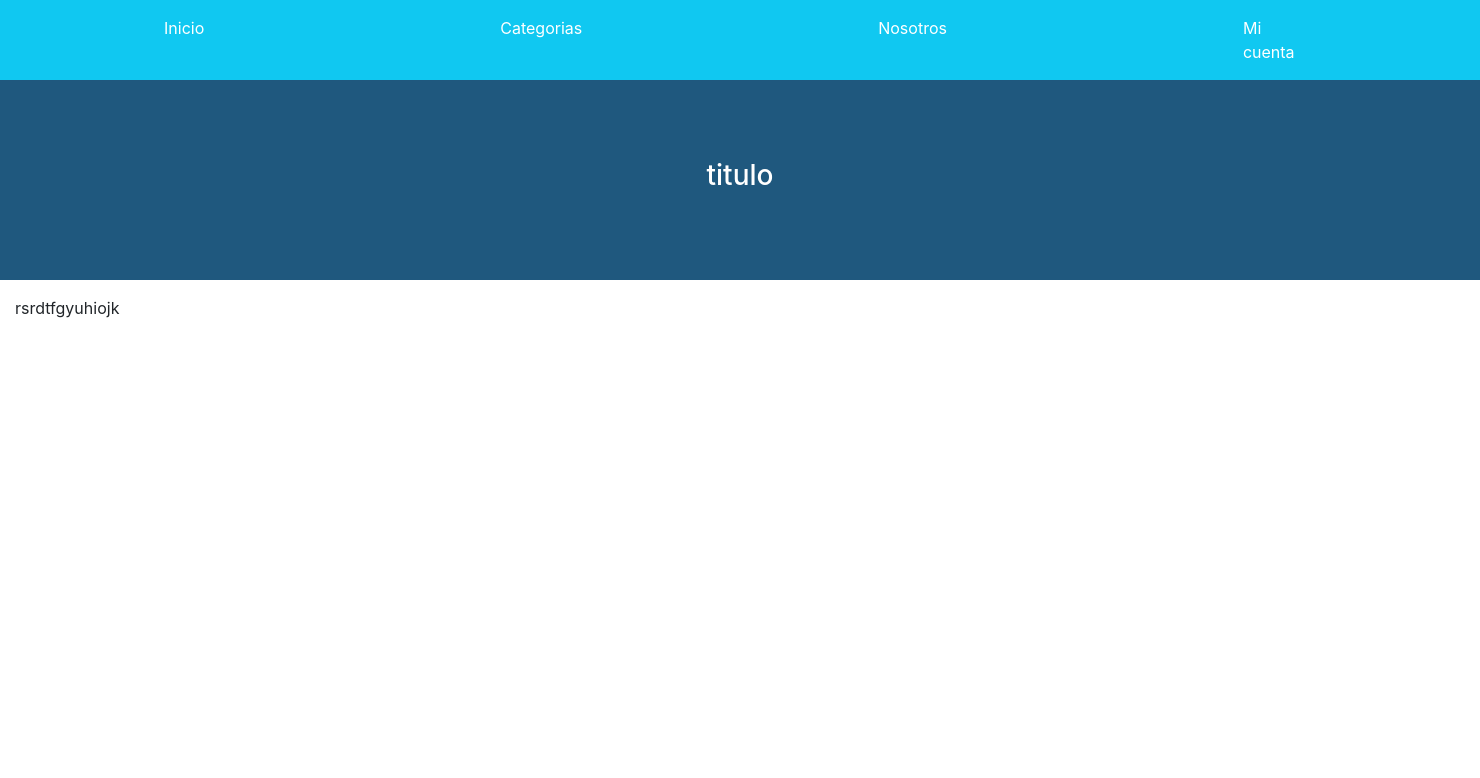
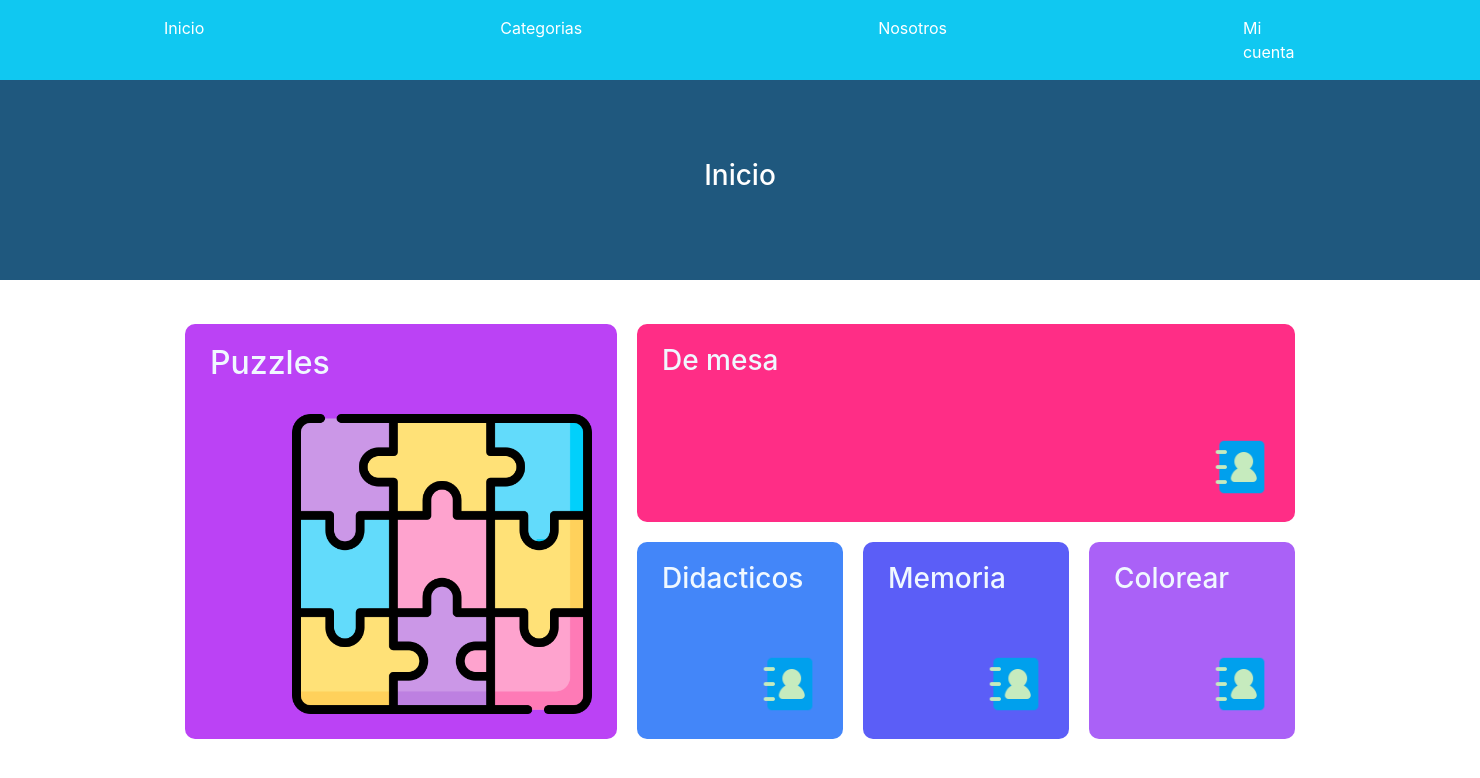
Before and after one commit to LuisOmar7/Aprende_Jugando, a Django app: page / in a window 1480 px wide. Shown: the top 778 px of the page. Run offline with Django 5.2, Linux system fonts and the light colour scheme; some libraries are stand-ins or nearby versions.

Commit message:
Avance inicio

```diff
--- a/AprendeJugandoDj/base/static/css/styles.css
+++ b/AprendeJugandoDj/base/static/css/styles.css
@@ -116,6 +116,79 @@ body {
     margin: 25px;
 }
 
+/* Inicio Grid categorias */
+
+* {
+    box-sizing: border-box;
+    margin: 0;
+    padding: 0;
+}
+
+.container {
+    display: grid;
+    grid-template-columns: repeat(5, 1fr);
+    grid-template-rows: repeat(2, 1fr);
+    gap: 20px;
+    height: 28vw;
+    margin-top: 3%;
+}
+
+.item {
+    border-radius: 10px;
+    position: relative;
+}
+
+.large {
+    grid-column: span 2;
+    grid-row: span 2;
+    background-color: #bb42f5;
+}
+
+.medium {
+    grid-column: span 3;
+    background-color: #ff2d86;
+}
+
+.small {
+    grid-column: span 1;
+    background-color: #4386f9;
+}
+
+.violet {
+    background-color: #5b5ef7;
+}
+
+.light-purple {
+    background-color: #aa61f7;
+}
+
+.title-cat {
+    position: absolute;
+    top: 0;
+    left: 0;
+    margin-top: 20px;
+    margin-left: 25px;
+    color: aliceblue;
+}
+
+.img-cat-large {
+    position: absolute;
+    bottom: 0;
+    right: 0;
+    width: 300px;
+    height: 300px;
+    margin: 25px;
+}
+
+.img-cat {
+    position: absolute;
+    bottom: 0;
+    right: 0;
+    width: 60px;
+    height: 60px;
+    margin: 25px;
+}
+
 /*CATEGORIA*/
 .textCategorias{
     text-align: left;
--- a/AprendeJugandoDj/base/templates/base/inicio.html
+++ b/AprendeJugandoDj/base/templates/base/inicio.html
@@ -1,4 +1,5 @@
 {% extends "base/base.html" %}
+{%load static%}
 
 {%block titulo%} Inicio {%endblock%}
 
@@ -6,7 +7,7 @@
 
 <div class='bloque-de-color'>
     <div class='contLandind'>
-        <h3>titulo</h3>
+        <h3>Inicio</h3>
     </div>
 </div>
 
@@ -14,14 +15,37 @@
 
 {%block contenidoPrincipal%}
 
-<div class='container-fluid py-3'>
-    <!--Encabezado -->
-    <div class='row align-items-start'>
-        <div class='col text-start'>
-            <p class='color-text'>rsrdtfgyuhiojk</p>
+    <div class="container">
+        <div class="item large purple">
+            <div class='title-cat'>
+                <h2>Puzzles</h2>
+            </div>
+            <img src="{% static 'images/rompecabezas.png'%}" alt="Valores" class="img-cat-large">
+        </div>
+        <div class="item medium pink">
+            <div class='title-cat'>
+                <h3>De mesa</h3>
+            </div>
+            <img src="{% static 'images/contacto.png'%}" alt="Valores" class="img-cat">
+        </div>
+        <div class="item small blue">
+            <div class='title-cat'>
+                <h3>Didacticos</h3>
+            </div>
+            <img src="{% static 'images/contacto.png'%}" alt="Valores" class="img-cat">
+        </div>
+        <div class="item small violet">
+            <div class='title-cat'>
+                <h3>Memoria</h3>
+            </div>
+            <img src="{% static 'images/contacto.png'%}" alt="Valores" class="img-cat">
+        </div>
+        <div class="item small light-purple">
+            <div class='title-cat'>
+                <h3>Colorear</h3>
+            </div>
+            <img src="{% static 'images/contacto.png'%}" alt="Valores" class="img-cat">
         </div>
     </div>
-    <!-- /Encabezado-->
-</div>
 
 {%endblock%}
```
Also changed, not shown: AprendeJugandoDj/base/static/images/rompecabezas.png (added).
